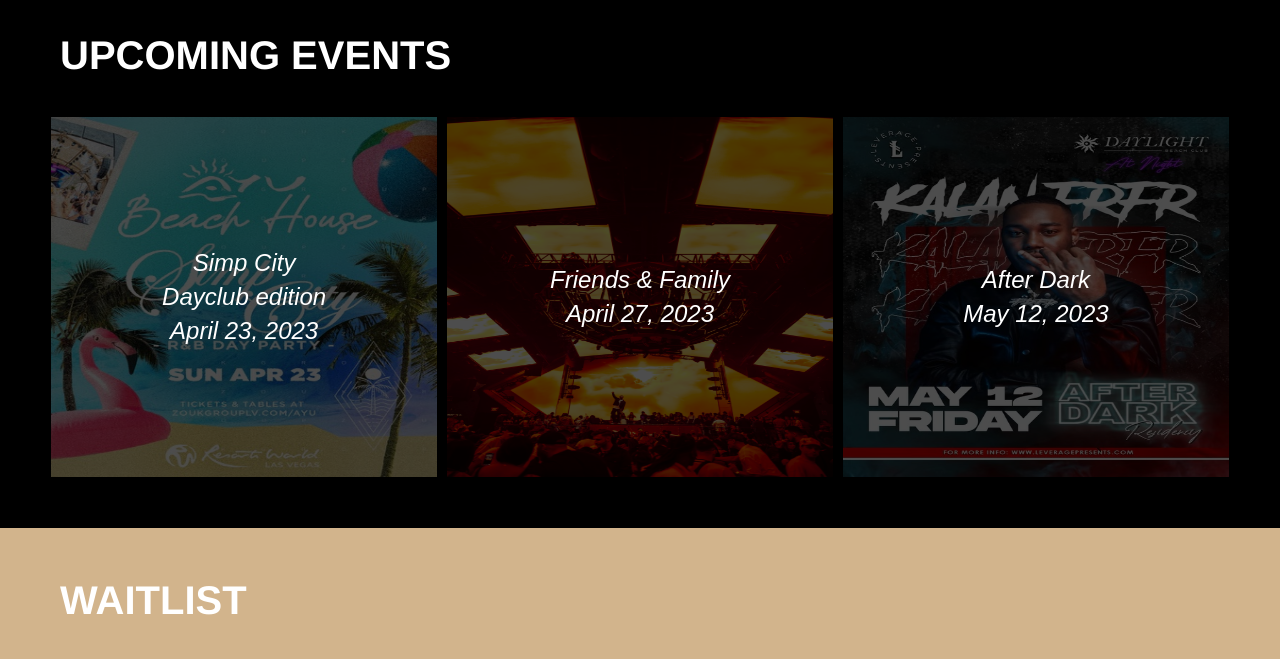
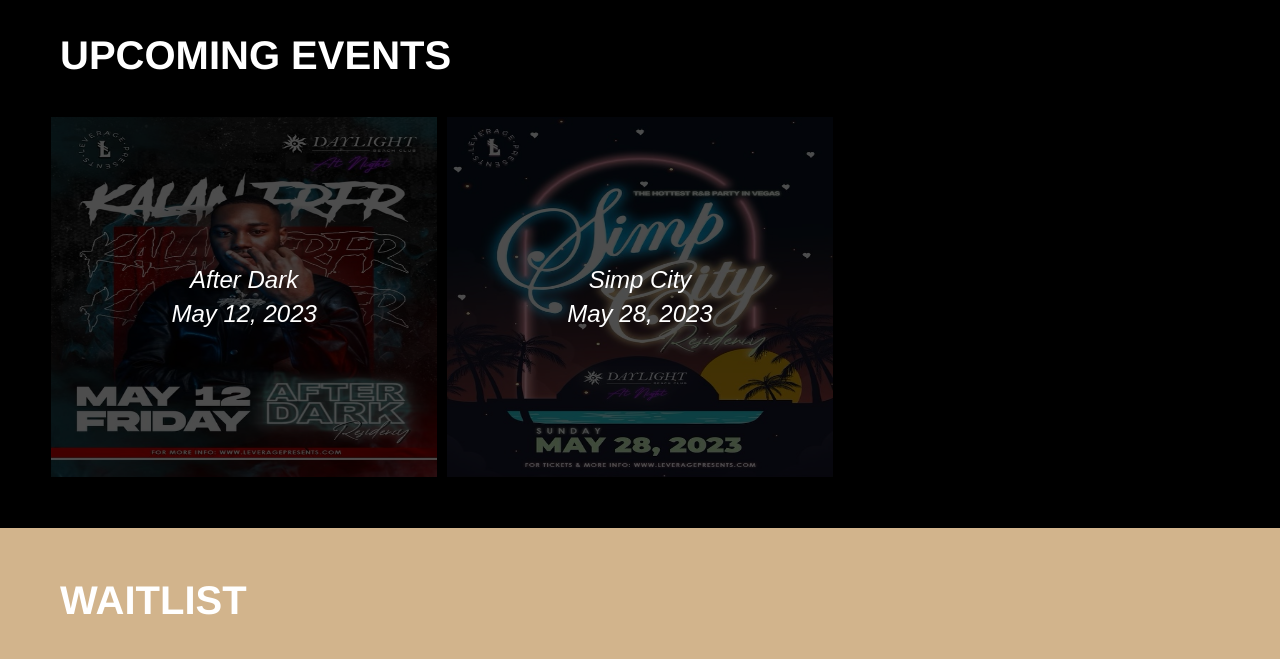
Before and after one commit to hiddenlinkstudios/leverage-events, a website: page index.html in a window 1280 px wide. Shown: the part 763-1422 px from the top of the page. Drawn offline with nearby package versions, Linux system fonts and the light colour scheme.

Commit message:
simp residency

```diff
--- a/index.html
+++ b/index.html
@@ -164,12 +164,11 @@
         <div class="events">
 
             <div class="photo upcoming-photo">
-                <a href="https://link.dice.fm/SzYd3tRzWyb" target="_blank"><img
-                        src="/Content/simpdayclub.jpeg" alt="Simp City">
+                <a href="https://www.tixr.com/groups/daylight/events/daylight-at-night-after-dark-66489" target="_blank"><img
+                        src="/Content/kalanfrfr_flyer_post - after dark - 1080x1350.jpeg" alt="After Dark">
                     <div class="centered">
-                        Simp City <br>
-                        Dayclub edition<br>
-                        April 23, 2023
+                        After Dark <br>
+                        May 12, 2023
                     </div>
                     <div class="overlay">
                         <div class="text">Buy Tickets</div>
@@ -178,24 +177,11 @@
             </div>
 
             <div class="photo upcoming-photo">
-                <a href="https://link.dice.fm/qN84VBK4Uyb" target="_blank"><img
-                        src="/Content/abg_2672.jpeg" alt="Friends & Family">
+                <a href="https://www.tixr.com/groups/daylight/events/daylight-at-night-simp-city-66492" target="_blank"><img
+                        src="/Content/simpresidency52823.jpeg" alt="Simp City">
                     <div class="centered">
-                        Friends & Family <br>
-                        April 27, 2023
-                    </div>
-                    <div class="overlay">
-                        <div class="text">Free w/ RSVP</div>
-                    </div>
-                </a>
-            </div>
-
-            <div class="photo upcoming-photo">
-                <a href="https://www.tixr.com/groups/daylight/events/daylight-at-night-after-dark-66489" target="_blank"><img
-                        src="/Content/kalanfrfr_flyer_post - after dark - 1080x1350.jpeg" alt="After Dark">
-                    <div class="centered">
-                        After Dark <br>
-                        May 12, 2023
+                        Simp City <br>
+                        May 28, 2023
                     </div>
                     <div class="overlay">
                         <div class="text">Buy Tickets</div>
```
Also changed, not shown: Content/simpresidency52823.jpeg (added), 1 other file.
